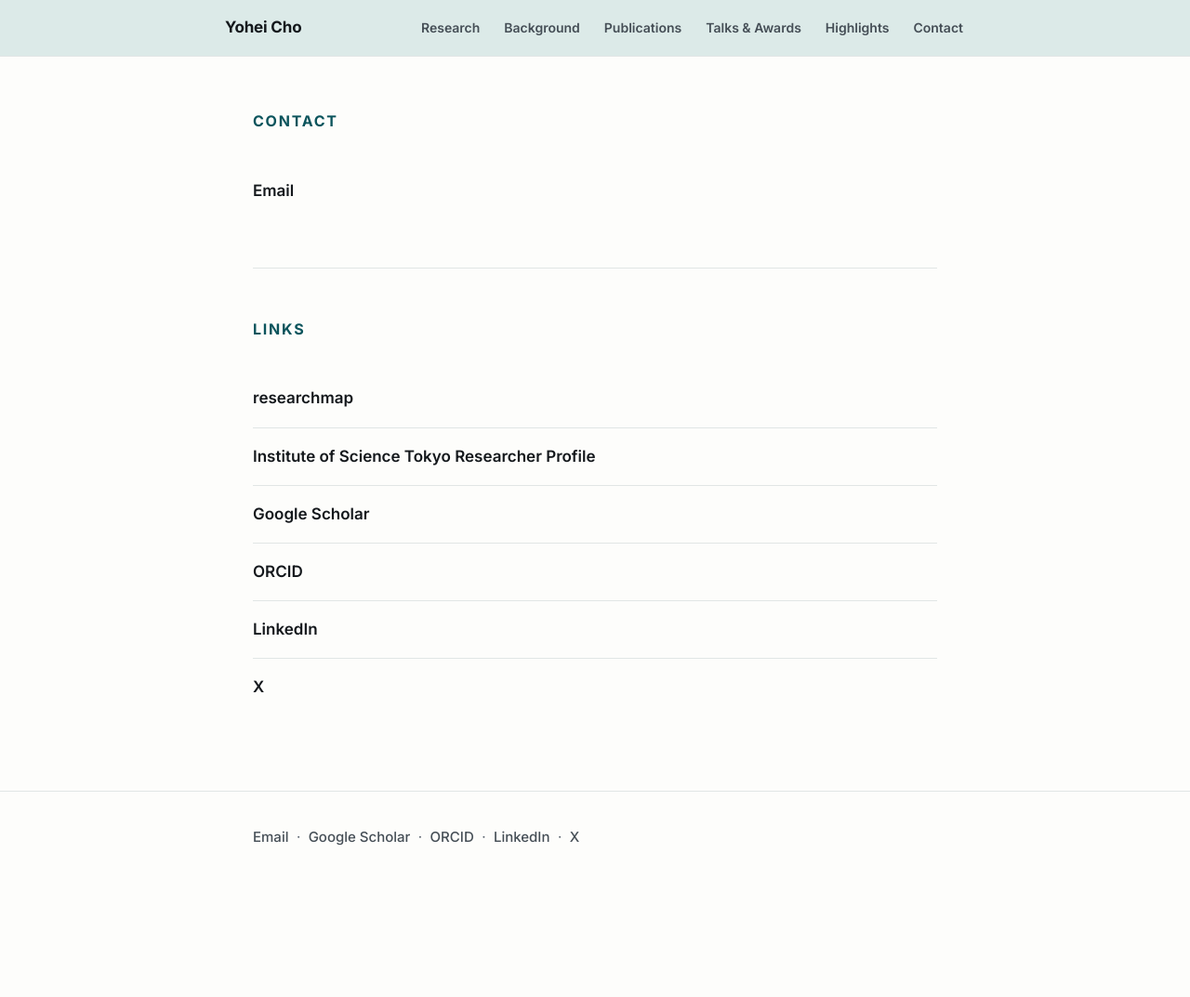
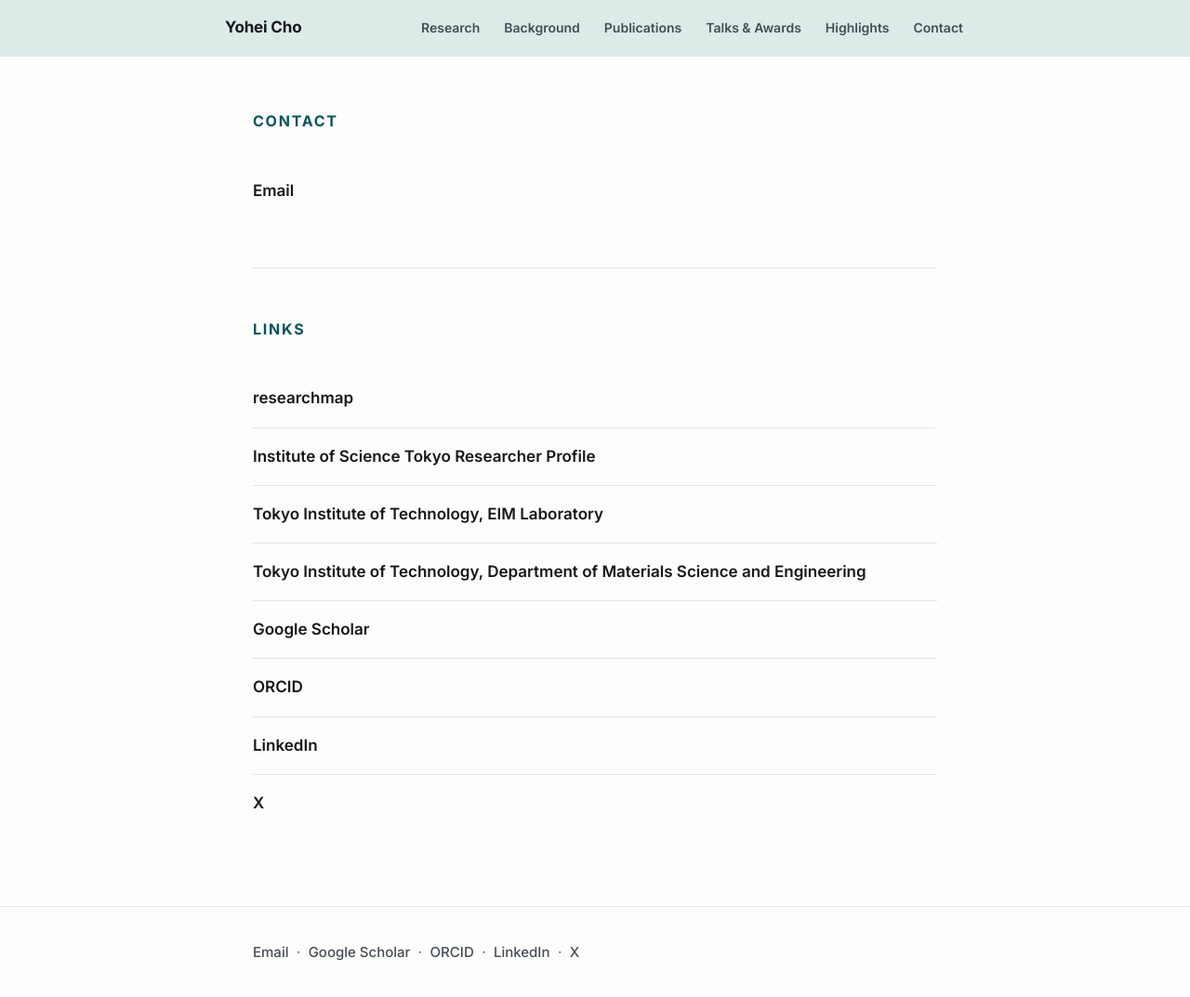
Before and after one commit to YoheiC01/YoheiC01.github.io, a Jekyll site: the page built from contact.html, in a window 1280 px wide and 1074 px high. Shown: the whole window at 93% size. Built offline with Jekyll 4.4.1, drawn with Linux system fonts in a browser that asks for light colours.

Commit message:
Add Tokyo Tech EIM lab and Materials Science dept links

```diff
--- a/contact.html
+++ b/contact.html
@@ -17,6 +17,8 @@ title: Contact
         <div class="contact-links">
             <a href="https://researchmap.jp/yoheicho" target="_blank" rel="noopener">researchmap</a>
             <a href="https://strdb.s.isct.ac.jp/html/100004551_ja.html" target="_blank" rel="noopener">Institute of Science Tokyo Researcher Profile</a>
+            <a href="http://www.eim.ceram.titech.ac.jp/" target="_blank" rel="noopener">Tokyo Institute of Technology, EIM Laboratory</a>
+            <a href="https://educ.titech.ac.jp/mat/" target="_blank" rel="noopener">Tokyo Institute of Technology, Department of Materials Science and Engineering</a>
             <a href="https://scholar.google.com/citations?hl=ja&user=jT-CXx8AAAAJ" target="_blank" rel="noopener">Google Scholar</a>
             <a href="https://orcid.org/0000-0002-6516-2567" target="_blank" rel="noopener">ORCID</a>
             <a href="https://www.linkedin.com/in/yohei-cho-b8b5b411a/" target="_blank" rel="noopener">LinkedIn</a>
```
